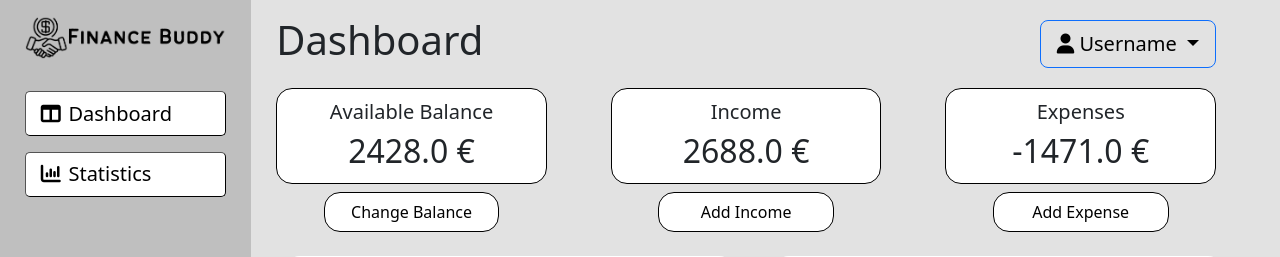
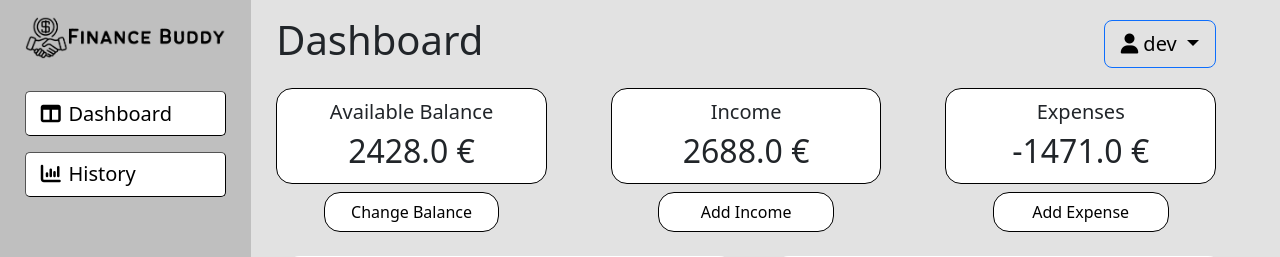
Before and after one commit to DigitalConfusion/FinanceBuddy, a Flask app: page /dashboard/ in a window 1280 px wide. Shown: the top 257 px of the page. Run offline with Flask 2, Linux system fonts and the light colour scheme; a user stored in the database is signed in; data comes from the database, SQL or seed files in the repository; both versions use the stored data as it was after the commit; some libraries are stand-ins or nearby versions.

Commit message:
Final changes. Viss ir izdarīts tik tālu cik laiks atļauj

```diff
--- a/app/__init__.py
+++ b/app/__init__.py
@@ -1,15 +1,16 @@
 # Importē bibliotēkas
 import os
 from flask import Flask, redirect, url_for
-from flask_bootstrap import Bootstrap
+# from flask_bootstrap import Bootstrap
 
 # Importē nepieciešamos python moduļu failus
 from . import auth, dashboard, db
 
+
 # Funkcija, kas izveido Flask objektu un nokonfigurē visu nepieciešamo
 def create_app():
     app = Flask(__name__, instance_relative_config=True)
-    bootstrap = Bootstrap(app)
+    # bootstrap = Bootstrap(app)
 
     app.static_folder = "static"
     # Datubāzes iestatījumi
@@ -39,5 +40,6 @@ def create_app():
     # Atgriež Flask objektu
     return app
 
+
 # App mainīgais ir Flask applikācijas objekts
 app = create_app()
--- a/app/dashboard.py
+++ b/app/dashboard.py
@@ -11,6 +11,7 @@ from app.db import get_db
 
 # Izveido blueprint ar ko tiks associēta attiecīgā lapa un tās funkcija
 bp = Blueprint("dashboard", __name__, url_prefix="/dashboard")
+
 
 # Šī funkcija piešķir funkcionalitāti /dashboard lapai, jeb dod iespēju reģistrēties
 @bp.route("/", methods=["GET", "POST"])
@@ -93,11 +94,13 @@ def dashboard():
 
     return render_template("dashboard/dashboard.html", user_data=g.user, balanceForm=balanceForm, incomeForm=incomeForm, expenseForm=expenseForm)
 
-# Šī funkcija piešķir tikai atgiriež /statistics lapu, jo funkcionalitāte tajā tiek
+
+# Šī funkcija piešķir tikai atgiriež /history lapu, jo funkcionalitāte tajā tiek
 # nodrošināta izmantojot JavaScript un citas funkcijas
-@bp.route("/statistics", methods=["GET"])
-def stats():
-    return render_template("dashboard/statistics.html")
+@bp.route("/history", methods=["GET"])
+def history():
+    return render_template("dashboard/history.html")
+
 
 # Šī ir api funkcija, ko izmanto, dashboard lapa, lai iegūtu lietotāja finanšu datus
 # lai izveidotu ienākumu un izdevumu vēsturi
@@ -142,6 +145,7 @@ def api_get_finance_data(datatype, count):
     # Atgriež datus JSON formātā
     return jsonify(data)
 
+
 # Šī ir api funkcija, ko izmanto, dashboard lapa, lai atgriztu lietotāja finanšu datus
 # lai izveidotu ienākumu un izdevumu vēsturi
 @bp.route("/api/category/<type>", methods=["GET", "POST"])
@@ -182,8 +186,10 @@ def api_get_graph_data(timeframe, timeframe_amount):
 
     # Iegūst nepieciešamo laika posmu datiem, ko vajag attēlot grafikā
     current_date = date.today()
-    current_date_timestamp = int(datetime(current_date.year, current_date.month, current_date.day).timestamp())
-    history_date_timestamp = current_date_timestamp - (unix_time_amount[timeframe] * timeframe_amount)
+    current_date_timestamp = int(
+        datetime(current_date.year, current_date.month, current_date.day).timestamp())
+    history_date_timestamp = current_date_timestamp - \
+        (unix_time_amount[timeframe] * timeframe_amount)
 
     # Iegūst datus no datubāzes
     db_income_data = db.execute(
--- a/app/db.py
+++ b/app/db.py
@@ -2,6 +2,7 @@
 import sqlite3
 import click
 from flask import current_app, g
+
 
 # Funkcija, kas savienojas ar datubāzi un izveido viegli izmantojamu pieeju tai
 def get_db():
@@ -14,12 +15,14 @@ def get_db():
 
     return g.db
 
+
 # Aizver savienojumu ar datubāzi
 def close_db(e=None):
     db = g.pop('db', None)
 
     if db is not None:
         db.close()
+
 
 # Ja datubāze neeksistē tad izveido to, izmantojot schema.sql aprakstīto datubāzes uzbūvi
 def init_db():
@@ -28,6 +31,7 @@ def init_db():
     with current_app.open_resource('schema.sql') as f:
         db.executescript(f.read().decode('utf8'))
 
+
 # Funkcija, kas atļauj viegli ierakstīt konsolē komandu, kas izveido vai pāraksta datubāzi pa jaunam
 @click.command('init-db')
 def init_db_command():
@@ -35,6 +39,7 @@ def init_db_command():
     # Parāda konsolē ziņojumu
     click.echo('Datubāze izveidota!')
 
+
 # Padod Flask objektam zināšanas, kā izveidot un aizvērt datubāzi
 def init_app(app):
     app.teardown_appcontext(close_db)
--- a/app/static/javascript/dashboard.js
+++ b/app/static/javascript/dashboard.js
@@ -1,6 +1,6 @@
 // Kad dokuments ir ielādējies un gatavs reģidēšanai
 $(document).ready(function () {
-  // Funkcija kas nostrādā uz lapas ielādēšanās un izveido ienākumu/izdevumu vēsturi
+  // Funkcija kas nostrādā uz lapas ielādēšanos un izveido ienākumu/izdevumu vēsturi
   window.onload = function () {
     // Nosūta pieprasījumu uz serveri, lai kopā iegūtu pēdējos 15 ienākumus/izdevumus
     $.ajax({ url: "api/financedata/all/15" }).done(function (res) {
--- a/app/templates/auth/baseLogInRegister.html
+++ b/app/templates/auth/baseLogInRegister.html
@@ -1,3 +1,4 @@
+<!--Template html lapa, kura tiek papildināta ar attiecīgo login/register html kodu-->
 <!DOCTYPE html>
 <html lang="en">
 <head>
--- a/app/templates/auth/login.html
+++ b/app/templates/auth/login.html
@@ -1,3 +1,4 @@
+<!--Html kods tikai priekš login funkciju nodrošināšana, kuru ievieto template html lapā-->
 {% extends "auth/baseLogInRegister.html" %}
 
 {% block head %}
--- a/app/templates/auth/register.html
+++ b/app/templates/auth/register.html
@@ -1,3 +1,4 @@
+<!--Html kods tikai priekš login funkciju nodrošināšana, kuru ievieto template html lapā-->
 {% extends "auth/baseLogInRegister.html" %}
 
 {% block head %}
--- a/app/templates/dashboard/baseDashboard.html
+++ b/app/templates/dashboard/baseDashboard.html
@@ -1,3 +1,4 @@
+<!--Template html lapa, kura tiek papildināta ar attiecīgo dashboard/history html kodu-->
 <!DOCTYPE html>
 <html lang="en">
 <head>
@@ -23,9 +24,9 @@
                     <i class="fa-solid fa-table-columns"></i>
                     Dashboard
                 </button>
-                <button class="sidebar-button" type="button" onclick="window.location.href='{{ url_for( 'dashboard.stats' ) }}';">
+                <button class="sidebar-button" type="button" onclick="window.location.href='{{ url_for( 'dashboard.history' ) }}';">
                     <i class="fa-solid fa-chart-column"></i>
-                    Statistics
+                    History
                 </button>
             </div>
         </div>
@@ -38,7 +39,8 @@
                 <div class="dropdown-container">
                     <button id="dropdown-button" class="btn btn-primary btn-lg dropdown-toggle" type="button" data-bs-toggle="dropdown" aria-expanded="false">
                         <i class="fa-solid fa-user" style="color:black"></i>
-                        Username
+                        {% block username %}
+                        {% endblock %}
                     </button>
                     <ul class="dropdown-menu">
                         <li>
@@ -61,6 +63,6 @@
     <script type="text/javascript" src="https://cdn.jsdelivr.net/npm/daterangepicker/daterangepicker.min.js"></script>
     <script src="../../static/javascript/graphMaker.js"></script>
     <script src="../../static/javascript/dashboard.js"></script>
-    <script src="../../static/javascript/statistics.js"></script>
+    <script src="../../static/javascript/history.js"></script>
 </body>
 </html>
--- a/app/templates/dashboard/dashboard.html
+++ b/app/templates/dashboard/dashboard.html
@@ -7,6 +7,10 @@
 
 {% block active_screen %}
 <h1>Dashboard</h1>
+{% endblock %}
+
+{% block username %}
+{{ user_data["username"] }}
 {% endblock %}
 
 {% block content %}
--- a/app/templates/dashboard/statistics.html
+++ b/app/templates/dashboard/statistics.html
@@ -2,11 +2,11 @@
 
 {% block head %}
     {{ super() }}
-    {% block title %}Statistics | FinanceBuddy{% endblock title %}
+    {% block title %}History | FinanceBuddy{% endblock title %}
 {% endblock head %}
 
 {% block active_screen %}
-<h1>Statistics</h1>
+<h1>History</h1>
 {% endblock %}
 
 {% block content %}
```
Also changed, not shown: app/auth.py (+12 -2 lines), app/functions.py (+13 -7 lines), app/forms.py (line endings or trailing spaces), app/static/javascript/history.js (renamed from app/static/javascript/statistics.js), instance/financebuddy.sqlite, 2 other files.
